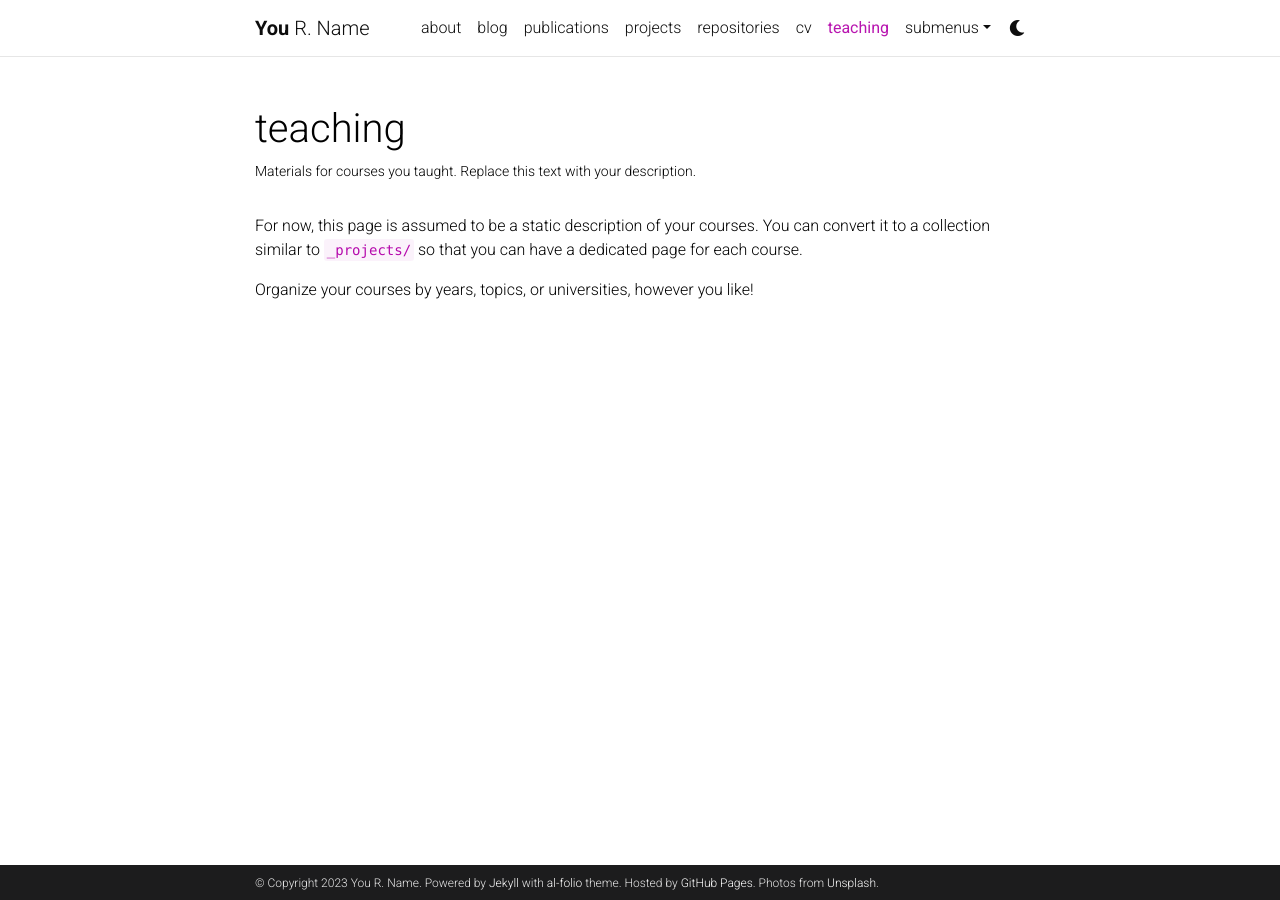
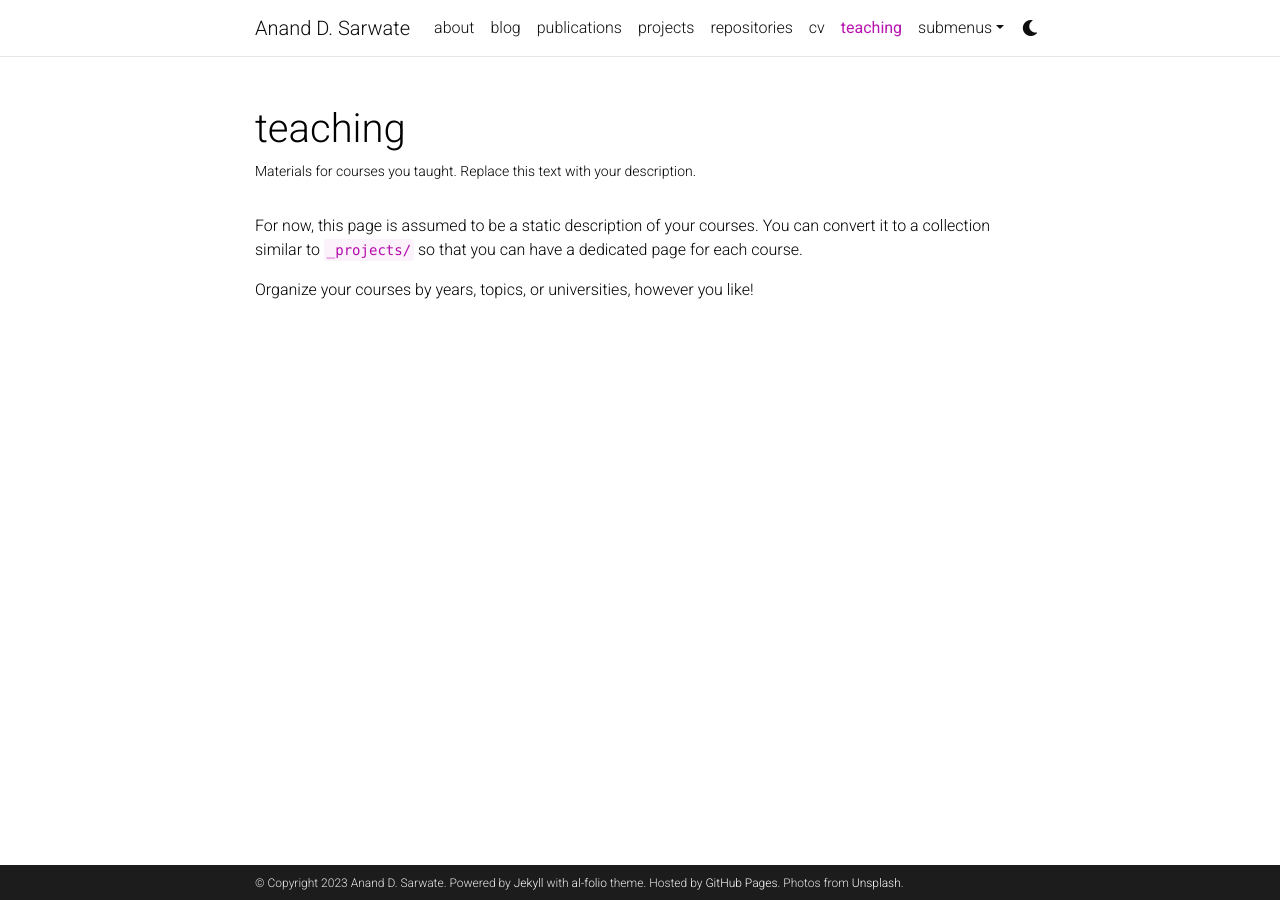
Before and after one commit to adsarwate/adsarwate.github.io, a Jekyll site: the page built from _pages/teaching.md, in a window 1280 px wide. Built offline with Jekyll 4.4.1, drawn with Linux system fonts in a browser that asks for light colours; comment, search, counter and statistics services are not loaded; a style sheet for code colours, icons or effects is not loaded.

Commit message:
Update _config.yml
the most minor of changes: will it break?

```diff
--- a/_config.yml
+++ b/_config.yml
@@ -2,21 +2,21 @@
 # Site settings
 # -----------------------------------------------------------------------------
 
-title: blank # the website title (if blank, full name will be used instead)
-first_name: You
-middle_name: R.
-last_name: Name
-email: you@example.com
+title: Anand D. Sarwate # the website title (if blank, full name will be used instead)
+first_name: Anand
+middle_name: D.
+last_name: Sarwate
+email: anand.sarwate@rutgers.edu
 description: > # the ">" symbol means to ignore newlines until "footer_text:"
-  A simple, whitespace theme for academics. Based on [*folio](https://github.com/bogoli/-folio) design.
+  The homepage of Dr. Anand D. Sarwate, currently a faculty member at Rutgers University.
 footer_text: >
   Powered by <a href="https://jekyllrb.com/" target="_blank">Jekyll</a> with <a href="https://github.com/alshedivat/al-folio">al-folio</a> theme.
   Hosted by <a href="https://pages.github.com/" target="_blank">GitHub Pages</a>.
   Photos from <a href="https://unsplash.com" target="_blank">Unsplash</a>.
-keywords: jekyll, jekyll-theme, academic-website, portfolio-website  # add your own keywords or leave empty
+keywords: sarwate, rutgers, information theory, differential privacy  # add your own keywords or leave empty
 
 lang: en # the language of your site (for example: en, fr, cn, ru, etc.)
-icon: ⚛️  # the emoji used as the favicon (alternatively, provide image name in /assets/img/)
+icon: 🌎  # the emoji used as the favicon (alternatively, provide image name in /assets/img/)
 
 url: https://alshedivat.github.io # the base hostname & protocol for your site
 baseurl: /al-folio # the subpath of your site, e.g. /blog/
```
